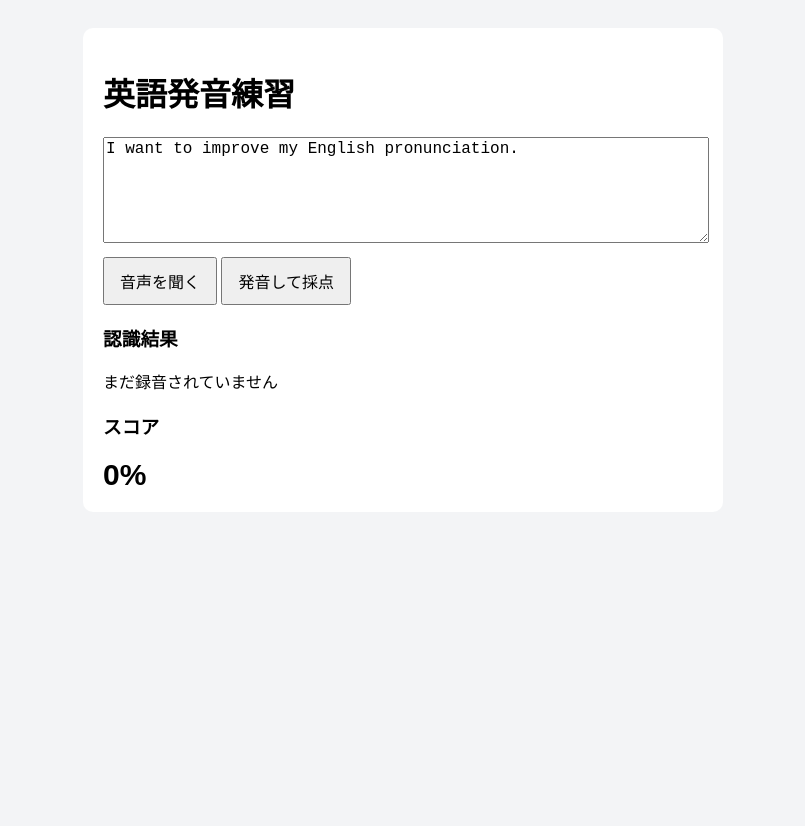
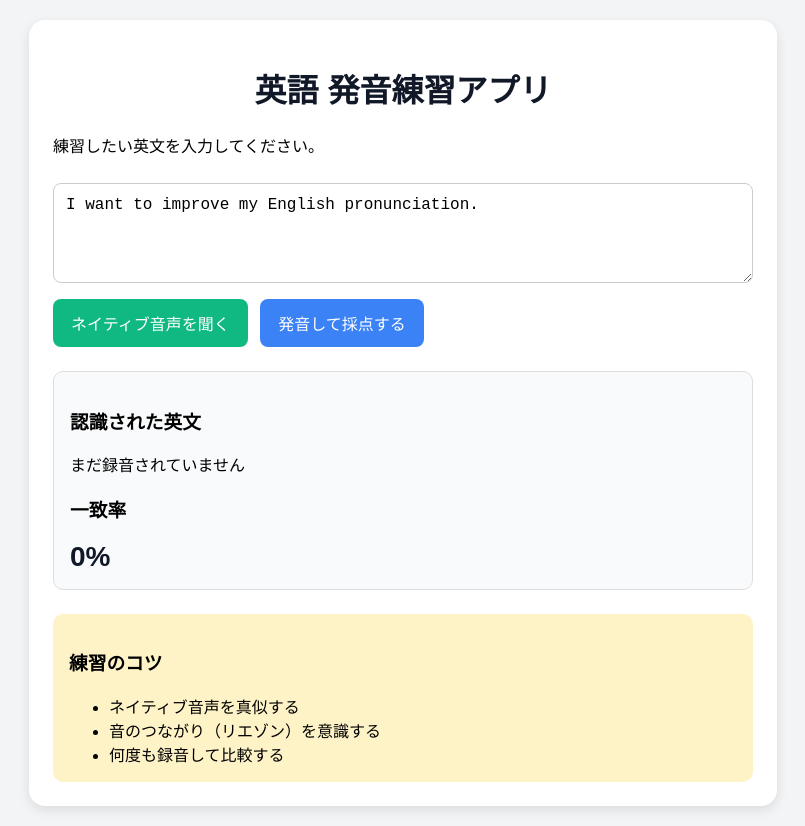
Before and after one commit to sho20150404-tech/pronunciation-app, a plain HTML site: page index.html in a window 1280 px wide. Shown: the whole page, without its empty margins (237-1042 px from the left). Before the commit the page ends 800 px from the top, so only its background shows below. Drawn offline with Linux system fonts and the light colour scheme.

Commit message:
Update index.html

```diff
--- a/index.html
+++ b/index.html
@@ -3,130 +3,182 @@
 <head>
   <meta charset="UTF-8">
   <meta name="viewport" content="width=device-width, initial-scale=1.0">
-<title>Pronunciation App</title>
+  <title>English Pronunciation Practice</title>
 
   <style>
-body{
-  font-family:Arial;
-  padding:20px;
-  background:#f3f4f6;
+    body {
+      font-family: Arial, sans-serif;
+      background: #f3f4f6;
+      margin: 0;
+      padding: 20px;
     }
 
-.container{
-  max-width:600px;
-  margin:auto;
-  background:white;
-  padding:20px;
-  border-radius:10px;
+    .container {
+      max-width: 700px;
+      margin: auto;
+      background: white;
+      padding: 24px;
+      border-radius: 16px;
+      box-shadow: 0 4px 12px rgba(0,0,0,0.1);
     }
 
-textarea{
-  width:100%;
-  height:100px;
-  font-size:16px;
+    h1 {
+      text-align: center;
+      color: #111827;
     }
 
-button{
-  margin-top:10px;
-  padding:10px 15px;
-  font-size:16px;
+    textarea {
+      width: 100%;
+      height: 100px;
+      padding: 12px;
+      font-size: 16px;
+      margin-top: 10px;
+      border-radius: 8px;
+      border: 1px solid #ccc;
+      box-sizing: border-box;
     }
 
-#score{
-  font-size:30px;
-  font-weight:bold;
+    button {
+      padding: 12px 18px;
+      margin-top: 12px;
+      margin-right: 8px;
+      border: none;
+      border-radius: 8px;
+      cursor: pointer;
+      font-size: 16px;
+    }
+
+    .listen-btn {
+      background: #10b981;
+      color: white;
+    }
+
+    .record-btn {
+      background: #3b82f6;
+      color: white;
+    }
+
+    .result-box {
+      margin-top: 24px;
+      background: #f9fafb;
+      padding: 16px;
+      border-radius: 10px;
+      border: 1px solid #ddd;
+    }
+
+    .score {
+      font-size: 28px;
+      font-weight: bold;
+      color: #111827;
+    }
+
+    .tips {
+      margin-top: 24px;
+      background: #fef3c7;
+      padding: 16px;
+      border-radius: 10px;
+    }
+
+    ul {
+      margin-bottom: 0;
     }
   </style>
-
 </head>
 
 <body>
 
 <div class="container">
 
-<h1>英語発音練習</h1>
+  <h1>英語 発音練習アプリ</h1>
 
-<textarea id="text">
-I want to improve my English pronunciation.
-</textarea>
+  <p>練習したい英文を入力してください。</p>
+
+  <textarea id="targetText">I want to improve my English pronunciation.</textarea>
 
   <br>
 
-<button onclick="speakText()">
-音声を聞く
+  <button class="listen-btn" onclick="playSentence()">
+    ネイティブ音声を聞く
   </button>
 
-<button onclick="startRecognition()">
-発音して採点
+  <button class="record-btn" onclick="startRecognition()">
+    発音して採点する
   </button>
 
-<h3>認識結果</h3>
+  <div class="result-box">
 
-<p id="result">
+    <h3>認識された英文</h3>
+
+    <p id="recognizedText">
       まだ録音されていません
     </p>
 
-<h3>スコア</h3>
+    <h3>一致率</h3>
 
-<div id="score">
-0%
+    <div class="score">
+      <span id="score">0</span>%
+    </div>
+
+  </div>
+
+  <div class="tips">
+    <h3>練習のコツ</h3>
+
+    <ul>
+      <li>ネイティブ音声を真似する</li>
+      <li>音のつながり（リエゾン）を意識する</li>
+      <li>何度も録音して比較する</li>
+    </ul>
   </div>
 
 </div>
 
 <script>
 
-function speakText(){
+function playSentence() {
 
-  const text =
-    document.getElementById("text").value;
+  const text = document.getElementById("targetText").value;
 
-  const utterance =
-    new SpeechSynthesisUtterance(text);
+  const utterance = new SpeechSynthesisUtterance(text);
 
   utterance.lang = "en-US";
 
   speechSynthesis.speak(utterance);
 }
 
-function similarity(a,b){
+function calculateSimilarity(original, spoken) {
 
-  a = a.toLowerCase();
-  b = b.toLowerCase();
+  original = original.toLowerCase().trim();
+  spoken = spoken.toLowerCase().trim();
 
-  const aWords = a.split(" ");
-  const bWords = b.split(" ");
+  const originalWords = original.split(/\s+/);
+  const spokenWords = spoken.split(/\s+/);
 
-  let match = 0;
+  let matchCount = 0;
 
-  aWords.forEach(word=>{
+  originalWords.forEach(word => {
+    if (spokenWords.includes(word)) {
+      matchCount++;
+    }
+  });
 
-    if(bWords.includes(word)){
-      match++;
+  return Math.round((matchCount / originalWords.length) * 100);
 }
 
-  });
-
-  return Math.round(
-    (match / aWords.length) * 100
-  );
-}
-
-function startRecognition(){
+function startRecognition() {
 
   const SpeechRecognition =
     window.SpeechRecognition ||
     window.webkitSpeechRecognition;
 
-  if(!SpeechRecognition){
+  if (!SpeechRecognition) {
 
-    alert("このブラウザは未対応です");
+    alert("このブラウザは音声認識に対応していません。Chrome推奨です。");
 
     return;
   }
 
-  const recognition =
-    new SpeechRecognition();
+  const recognition = new SpeechRecognition();
 
   recognition.lang = "en-US";
 
@@ -134,33 +186,26 @@
 
   recognition.maxAlternatives = 1;
 
-  document.getElementById("result").innerText =
-    "録音中...";
-
   recognition.start();
 
-  recognition.onresult = function(event){
+  recognition.onresult = function(event) {
 
-    const spoken =
-      event.results[0][0].transcript;
+    const spokenText = event.results[0][0].transcript;
 
-    document.getElementById("result").innerText =
-      spoken;
+    document.getElementById("recognizedText").innerText = spokenText;
 
-    const target =
-      document.getElementById("text").value;
+    const targetText =
+      document.getElementById("targetText").value;
 
-    const score =
-      similarity(target, spoken);
+    const similarity =
+      calculateSimilarity(targetText, spokenText);
 
-    document.getElementById("score").innerText =
-      score + "%";
+    document.getElementById("score").innerText = similarity;
   };
 
-  recognition.onerror = function(event){
+  recognition.onerror = function(event) {
 
-    document.getElementById("result").innerText =
-      "エラー: " + event.error;
+    alert("エラー: " + event.error);
   };
 }
 
```
Lines whose indentation alone changed are shown as unchanged.
